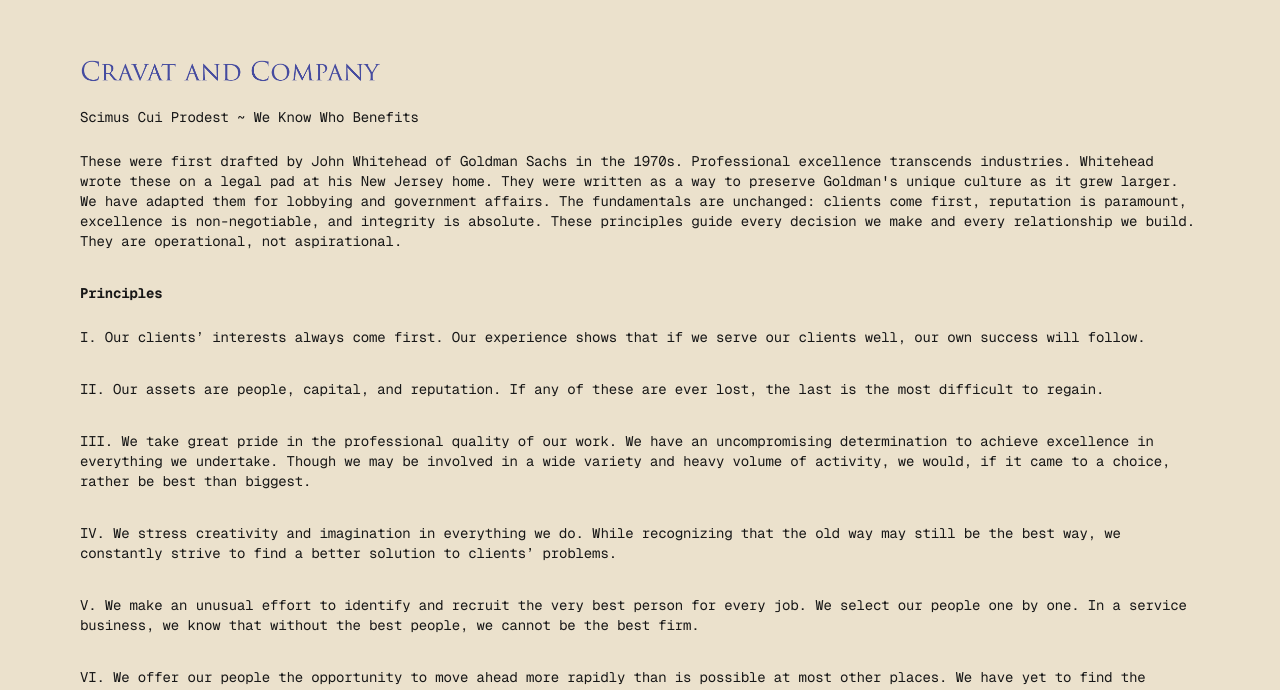
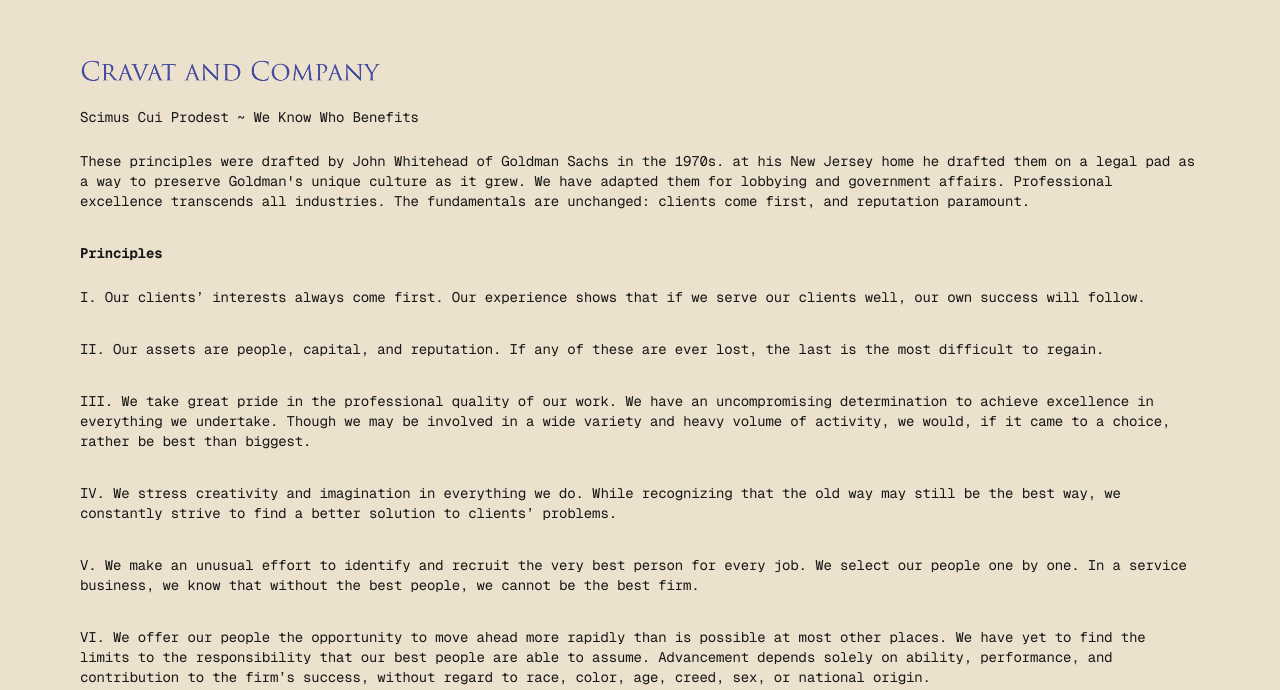
Before and after one commit to cravatandco/cravatnco, a Next.js app: page /principles in a window 1280 px wide. Shown: the part 106-796 px from the top of the page. Built offline with nearby package versions, Linux system fonts and the light colour scheme.

Commit message:
fixed principles

```diff
--- a/app/principles/page.js
+++ b/app/principles/page.js
@@ -15,7 +15,7 @@
           priority
         />
 <h1 className="mb-2 tracking-[-.01em]">Scimus Cui Prodest ~ We Know Who Benefits</h1>
-<p className="mb-4 tracking-[-.01em]"> These were first drafted by John Whitehead of Goldman Sachs in the 1970s. Professional excellence transcends industries. Whitehead wrote these on a legal pad at his New Jersey home. They were written as a way to preserve Goldman's unique culture as it grew larger. We have adapted them for lobbying and government affairs. The fundamentals are unchanged: clients come first, reputation is paramount, excellence is non-negotiable, and integrity is absolute. These principles guide every decision we make and every relationship we build. They are operational, not aspirational.</p>
+<p className="mb-4 tracking-[-.01em]"> These principles were drafted by John Whitehead of Goldman Sachs in the 1970s. at his New Jersey home he drafted them on a legal pad as a way to preserve Goldman's unique culture as it grew. We have adapted them for lobbying and government affairs. Professional excellence transcends all industries. The fundamentals are unchanged: clients come first, and reputation paramount. </p>
 <h1 className="mb-2 tracking-[-.01em] font-bold">Principles</h1>
 <p className="mb-4 tracking-[-.01em]">I. Our clients’ interests always come first. Our experience shows that if we serve our clients well, our own success will follow. </p>
 <p className="mb-4 tracking-[-.01em]">II. Our assets are people, capital, and reputation. If any of these are ever lost, the last is the most difficult to regain.</p>
```
